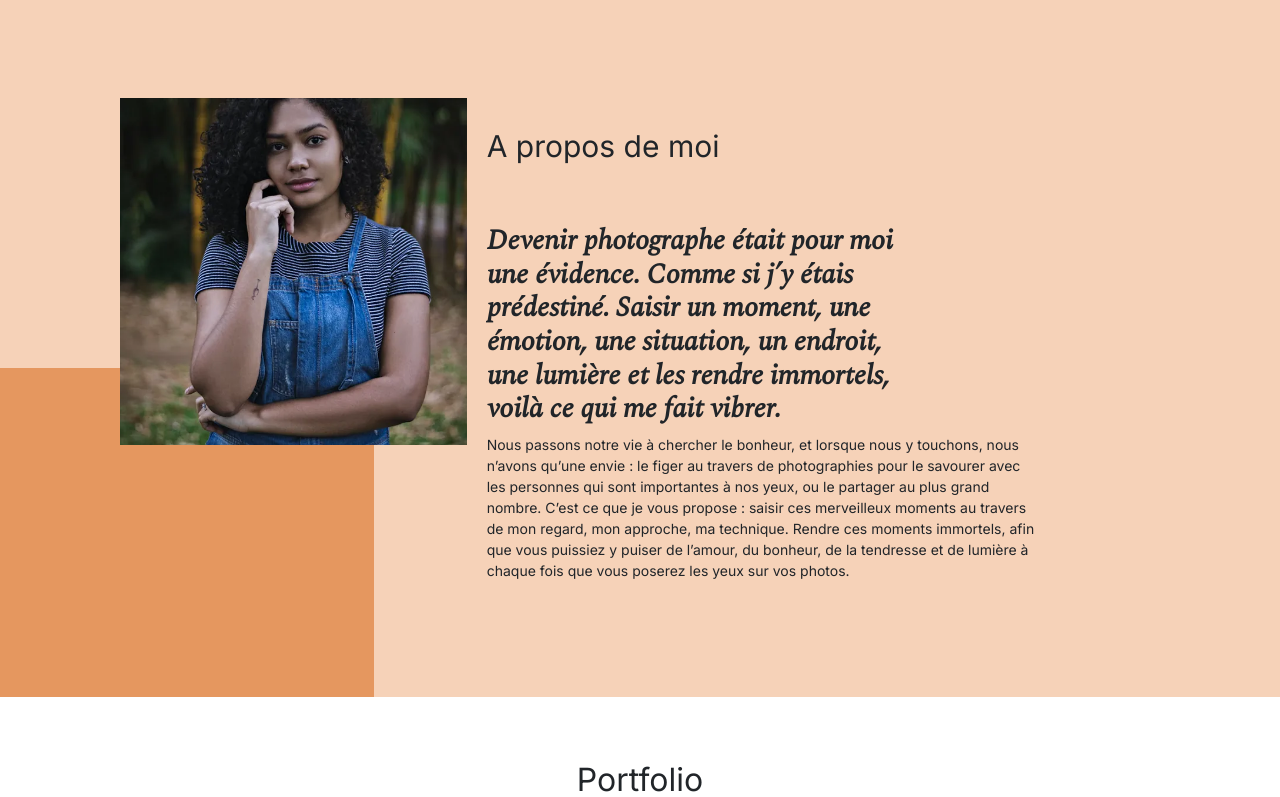
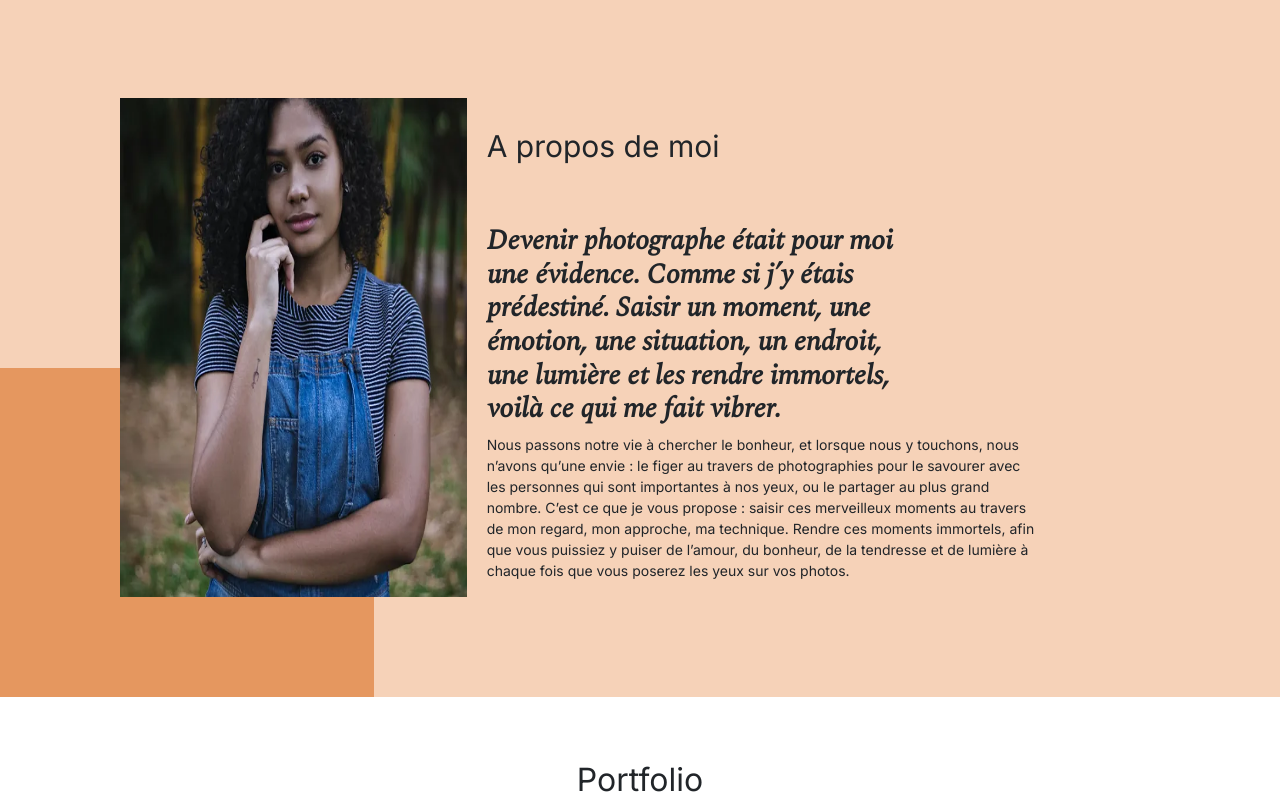
Before and after one commit to Jonathan47G/ninacarducci, a website: page index.html in a window 1280 px wide. Shown: the part 693-1490 px from the top of the page. Drawn offline with nearby package versions, Linux system fonts and the light colour scheme.

Commit message:
mise à jour img taille

```diff
--- a/assets/style.css
+++ b/assets/style.css
@@ -49,6 +49,7 @@ body {
 	padding-block: 100px;
 	position: relative;
 }
+
 
 .picture.left::before {
 	content: ' ';
@@ -356,7 +357,7 @@ input[type="submit"] {
 
 /************************** CSS Ajouter ************************/
 
-#header img {
+#header img, #about img {
 	width: 100%;
 	height: 100%;
 }
--- a/index.html
+++ b/index.html
@@ -151,6 +151,8 @@
     <div id="about">
       <div class="picture left">
         <img
+            sizes="560"
+              height="560"
           src="./assets/images/nina.webp"
           alt="Photo de nina"
           loading="lazy"
```
